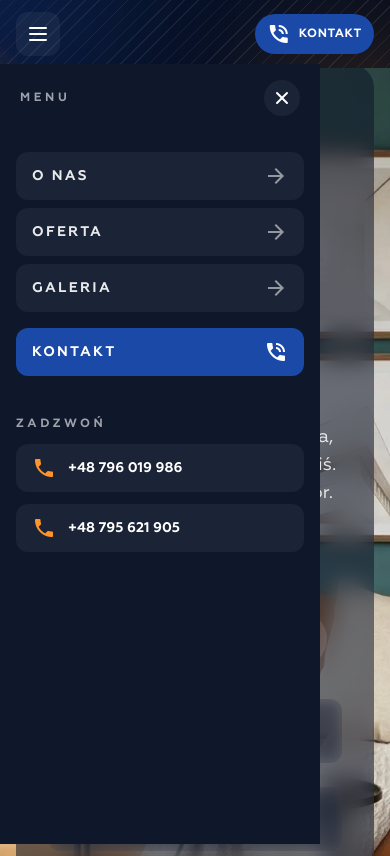
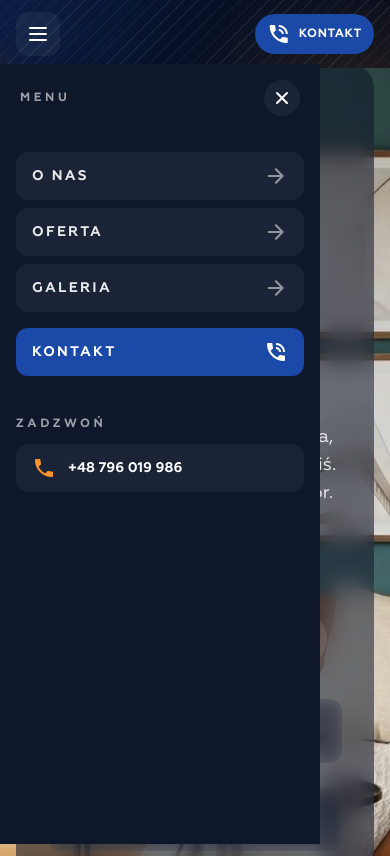
Before and after one commit to r-senchuk/amf-remont, a React (Vite) app: page / in a window 390 px wide. Shown: the top 856 px of the page. Built offline with nearby package versions, Linux system fonts and the light colour scheme.

Commit message:
max`s phone number removed

```diff
--- a/src/components/shared/Header/Header.jsx
+++ b/src/components/shared/Header/Header.jsx
@@ -105,10 +105,6 @@ function Header() {
               <a href="tel:+48796019986" className="transition hover:text-white">
                 +48 796 019 986
               </a>
-              <span className="text-white/30">•</span>
-              <a href="tel:+48795621905" className="transition hover:text-white">
-                +48 795 621 905
-              </a>
             </div>
           </div>
         </div>
@@ -208,10 +204,6 @@ function Header() {
                   <i className="material-icons text-base text-accent-orange">phone</i>
                   <span className="text-sm font-semibold text-white">+48 796 019 986</span>
                 </a>
-                <a href="tel:+48795621905" className="flex items-center gap-3 rounded-xl bg-white/5 px-4 py-3 hover:bg-white/10">
-                  <i className="material-icons text-base text-accent-orange">phone</i>
-                  <span className="text-sm font-semibold text-white">+48 795 621 905</span>
-                </a>
               </div>
             </div>
           </div>
```
